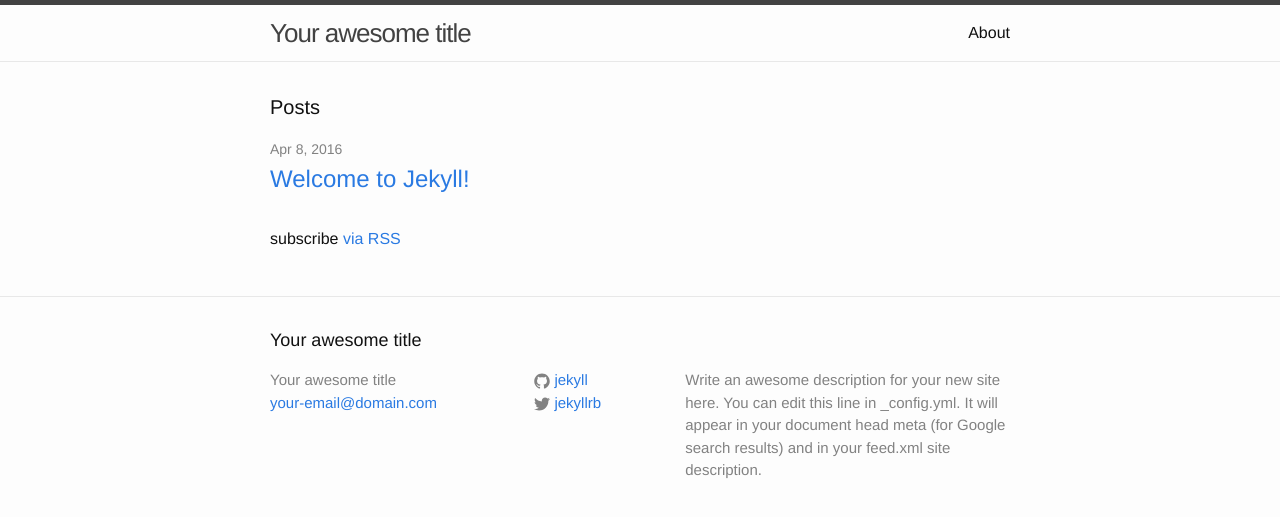
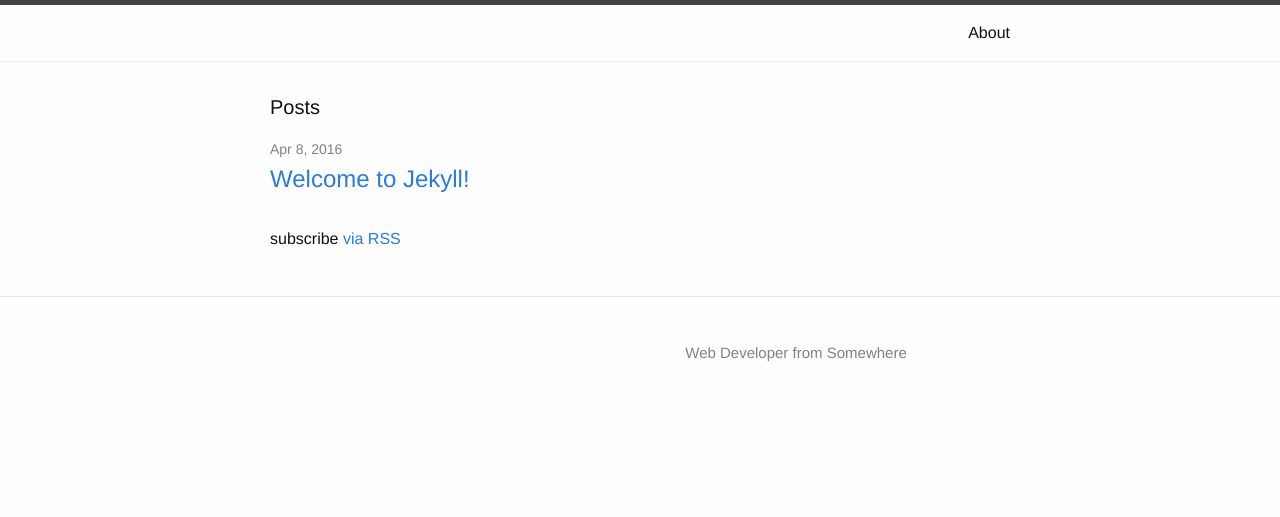
Before and after one commit to howisonlab/portland_workshop, a Jekyll site: the page built from index.html, in a window 1280 px wide. Shown: the top 517 px of the page. Built offline with Jekyll 4.4.1, drawn with Linux system fonts in a browser that asks for light colours; part of the change alters nothing that is shown.

Commit message:
trying to get a proper config.yml for github pages

```diff
--- a/_config.yml
+++ b/_config.yml
@@ -1,21 +1,83 @@
-# Welcome to Jekyll!
+
+# Name of your site (displayed in the header)
+name: Your Name
+
+# Short bio or description (displayed in the header)
+description: Web Developer from Somewhere
+
+# URL of your avatar or profile pic (you could use your GitHub profile pic)
+avatar: https://raw.githubusercontent.com/barryclark/jekyll-now/master/images/jekyll-logo.png
+
 #
-# This config file is meant for settings that affect your whole blog, values
-# which you are expected to set up once and rarely need to edit after that.
-# For technical reasons, this file is *NOT* reloaded automatically when you use
-# 'jekyll serve'. If you change this file, please restart the server process.
+# Flags below are optional
+#
 
-# Site settings
-title: Your awesome title
-email: your-email@domain.com
-description: > # this means to ignore newlines until "baseurl:"
-  Write an awesome description for your new site here. You can edit this
-  line in _config.yml. It will appear in your document head meta (for
-  Google search results) and in your feed.xml site description.
-baseurl: "" # the subpath of your site, e.g. /blog
-url: "http://yourdomain.com" # the base hostname & protocol for your site
-twitter_username: jekyllrb
-github_username:  jekyll
+# Includes an icon in the footer for each username you enter
+footer-links:
+  dribbble:
+  email:
+  facebook:
+  flickr:
+  github: barryclark/jekyll-now
+  instagram:
+  linkedin:
+  pinterest:
+  rss: # just type anything here for a working RSS icon
+  twitter: jekyllrb
+  stackoverflow: # your stackoverflow profile, e.g. "users/50476/bart-kiers"
+  youtube: # channel/<your_long_string> or user/<user-name>
+  googleplus: # anything in your profile username that comes after plus.google.com/
 
-# Build settings
-markdown: kramdown
+
+# Enter your Disqus shortname (not your username) to enable commenting on posts
+# You can find your shortname on the Settings page of your Disqus account
+disqus:
+
+# Enter your Google Analytics web tracking code (e.g. UA-2110908-2) to activate tracking
+google_analytics:
+
+# Your website URL (e.g. http://barryclark.github.io or http://www.barryclark.co)
+# Used for Sitemap.xml and your RSS feed
+url:
+
+# If you're hosting your site at a Project repository on GitHub pages
+# (http://yourusername.github.io/repository-name)
+# and NOT your User repository (http://yourusername.github.io)
+# then add in the baseurl here, like this: "/repository-name"
+baseurl: ""
+
+#
+# !! You don't need to change any of the configuration flags below !!
+#
+
+permalink: /:title/
+
+# The release of Jekyll Now that you're using
+version: v1.2.0
+
+# Jekyll 3 now only supports Kramdown for Markdown
+kramdown:
+  # Use GitHub flavored markdown, including triple backtick fenced code blocks
+  input: GFM
+  # Jekyll 3 and GitHub Pages now only support rouge for syntax highlighting
+  syntax_highlighter: rouge
+  syntax_highlighter_opts:
+    # Use existing pygments syntax highlighting css
+    css_class: 'highlight'
+
+# Set the Sass partials directory, as we're using @imports
+sass:
+  style: :expanded # You might prefer to minify using :compressed
+
+# Use the following plug-ins
+gems:
+  - jekyll-sitemap # Create a sitemap using the official Jekyll sitemap gem
+  - jekyll-feed # Create an Atom feed using the official Jekyll feed gem
+
+# Exclude these files from your production _site
+exclude:
+  - Gemfile
+  - Gemfile.lock
+  - LICENSE
+  - README.md
+  - CNAME
```
